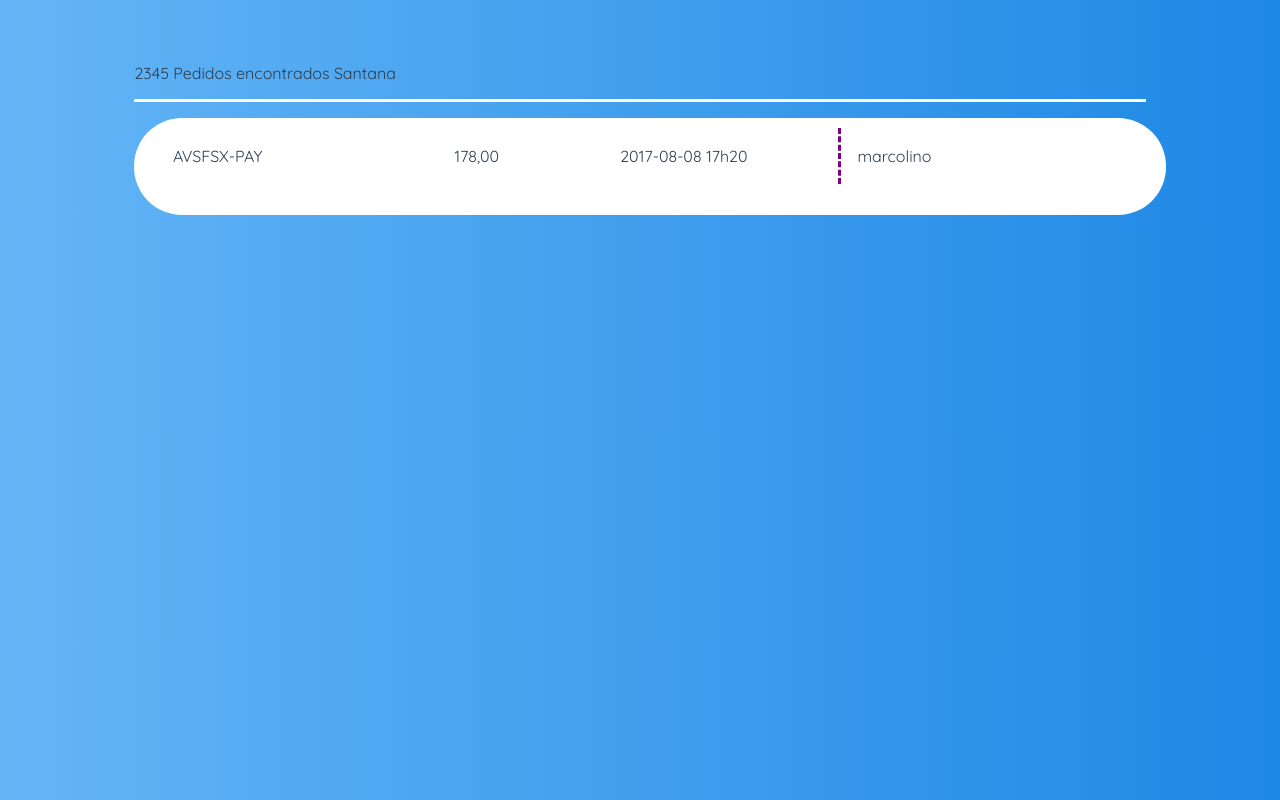
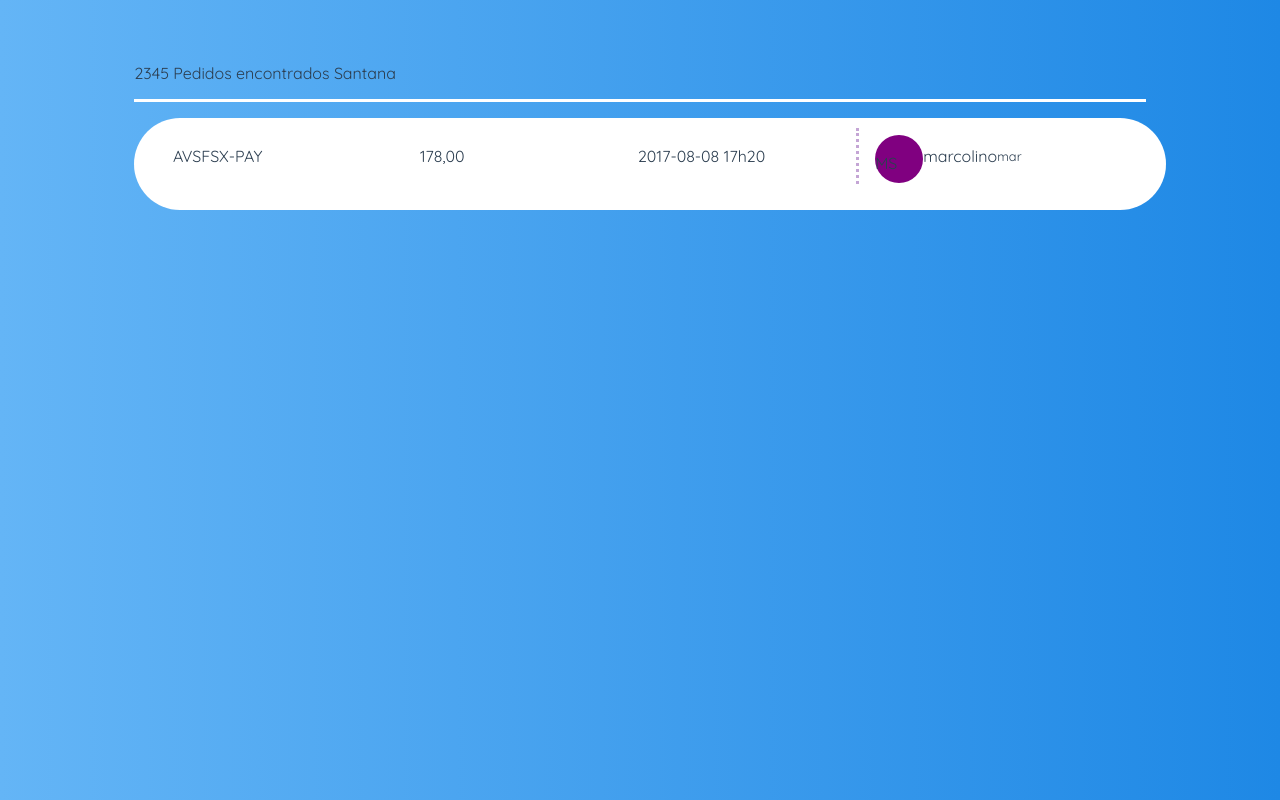
Before and after one commit to marcos150895/moip-front-vue, a Vue app: page / in a window 1280 px wide. Built offline with nearby package versions, Linux system fonts and the light colour scheme.

Commit message:
componente icon/cliente

```diff
--- a/src/components/OrdersList/OrdersList.vue
+++ b/src/components/OrdersList/OrdersList.vue
@@ -8,7 +8,7 @@
 
     <linha status="http://www.freeiconspng.com/uploads/blue-check-icon-13.png" codigo="AVSFSX-PAY"
     meio_pagamento="http://icons.iconarchive.com/icons/iconsmind/outline/512/Credit-Card-2-icon.png"
-    valor="178,00" atualizado="2017-08-08 17h20" cliente="marcolino"></linha>
+    valor="178,00" atualizado="2017-08-08 17h20" nome="marcolino" email="mar"></linha>
   </div>
 </template>
 
--- /dev/null
+++ b/src/components/shared/cliente/Cliente.vue
@@ -0,0 +1,47 @@
+<template>
+  <div class="container">
+    <div class="imagem detalhes">
+      MS
+    </div>
+
+    <div class="detalhes">
+      {{nome}}
+    </div>
+    <div class="email">
+      {{email}}
+    </div>
+
+  </div>
+</template>
+
+<script>
+  export default {
+
+    props: ['nome', 'foto', 'email']
+  }
+</script>
+
+<style scoped>
+  .container .imagem {
+    border-radius: 50%;
+    background-position: -15px -15px;
+    height: 3em;
+    width: 3em;
+    background-color: purple;
+    margin-top: 0.4em;
+  }
+
+  @media (min-width: 600px) {
+    .container .detalhes {
+      float: left;
+    }
+  }
+
+  .container .datalhes {
+    font-size: 0.8em;
+  }
+
+  .container .email {
+    font-size: 0.8em;
+  }
+</style>
--- /dev/null
+++ b/src/components/shared/icon/Icon.vue
@@ -0,0 +1,23 @@
+<template>
+  <div>
+    <span class="icon-credit-card"></span>
+  </div>
+</template>
+<script >
+
+ export default {
+
+    props: ['url' , 'color']
+ }
+
+</script>
+<style scoped>
+  .icon-credit-card:before {
+
+    content: "\e900";
+    float: left;
+    margin-top: 1.5%;
+    color: #7C259A;
+  }
+
+</style>
--- a/src/components/shared/linha/Linha.vue
+++ b/src/components/shared/linha/Linha.vue
@@ -1,13 +1,13 @@
 <template>
   <div id="linha_tabela">
     <div id="status" class="">
-      <span class="icon-credit-card"></span>
+      <icone></icone>
     </div>
     <div id="codigo" class="linha">
       {{codigo}}
     </div>
     <div id="icone_pag">
-      <span class="icon-credit-card"></span>
+      <icone></icone>
     </div>
     <div id="meio_pagamento" class="linha">
       {{valor}}
@@ -17,15 +17,24 @@
     </div>
     <div id="cliente" class="linha">
       <!-- componente -->
-      {{cliente}}
+      <cliente :nome="nome" :email="email"></cliente>
     </div>
   </div>
 </template>
 
 <script>
+  import Icon from '../icon/Icon.vue'
+  import Cliente from '../cliente/Cliente.vue'
+
   export default {
 
-    props: ['status', 'codigo', 'meio_pagamento', 'valor', 'atualizado', 'cliente'],
+    components: {
+
+      'icone': Icon,
+      'cliente': Cliente
+    },
+
+    props: ['status', 'codigo', 'meio_pagamento', 'valor', 'atualizado', 'nome', 'email'],
 
     computed: {
       //fazer metodos para saber qual icone pelo status
@@ -37,13 +46,54 @@
   #linha_tabela {
     margin-top: 1em;
     background-color: white;
-    border-radius: 3em;
     width: 100%;
     height: 16%;
-    line-height: 350%;
+    line-height: 200%;
     float: left;
-    min-width: 300px;
+    min-width: 200px;
     padding: 1.0%;
+    border-radius: 5%;
+  }
+
+  #linha #status {
+    width: 8%;
+  }
+
+  #linha_tabela #codigo {
+    width: 20%;
+    margin-left: 1em;
+  }
+
+  #linha_tabela #meio_pagamento {
+    padding-left: 1em;
+    width: 5%;
+    position: relative;
+    float: left;
+  }
+
+  #linha_tabela #valor {
+    width: 10%;
+    margin-left: 1.5em;
+  }
+
+  #linha_tabela #atualizado {
+    width: 20%;
+    margin-left: 1em;
+  }
+
+  #linha_tabela #cliente {
+    width: 93%;
+    margin-left: 1em;
+    border-top-color: rgba(137, 76, 171, 0.5);
+    border-style: dotted;
+    border-left: none;
+    border-bottom: none;
+    border-right: none;
+    padding-left: 0.2em;
+  }
+
+  .linha {
+    min-width: 150px;
   }
 
   @media (min-width: 600px) {
@@ -59,54 +109,51 @@
     }
   }
 
-  #linha #status {
-    width: 8%;
+  @media (min-width: 600px) {
+    #linha_tabela {
+      margin-top: 1em;
+      background-color: white;
+      border-radius: 3em;
+      width: 100%;
+      height: 16%;
+      line-height: 350%;
+      float: left;
+      min-width: 300px;
+      padding: 1.0%;
+    }
   }
 
-  #linha_tabela #codigo {
-    width: 25%;
-    margin-left: 1em;
-  }
-
-  #linha_tabela #meio_pagamento {
-   padding-left: 1em;
-    width: 5%;
-  }
-
-  #linha_tabela #valor {
-    width: 12%;
-    margin-left: 1.5em;
-  }
-
-  #linha_tabela #atualizado {
-    width: 20%;
-    margin-left: 1em;
-  }
-
+  @media (min-width: 600px) {
     #linha_tabela #cliente {
       width: 20%;
       margin-left: 1em;
-    border-left-color: purple;
-    border-style: dashed;
+      border-left-color: rgba(137, 76, 171, 0.5);
+      border-style: dotted;
       border-top: none;
       border-bottom: none;
       border-right: none;
       padding-left: 1em;
     }
-
-  .linha {
-    min-width: 150px;
   }
 
-  .icon-credit-card:before {
-    content: "\e900";
-    float: left;
-    margin-top: 1.5%;
+  @media(min-width: 600px) {
+    #linha_tabela #meio_pagamento {
+      width: 20%;
+      margin-left: 1em;
+    }
   }
 
+  @media(min-width: 600px) {
+    #linha_tabela #valor {
+      width: 10%;
+      margin-left: 1.5em;
+    }
+  }
 
-  #icone_pag .icon-credit-card:before {
-    content: "\e900";
-    margin-top: 2.0%;
+  @media(min-width: 600px) {
+    #linha_tabela #atualizado {
+      width: 20%;
+      margin-left: 1em;
+    }
   }
 </style>
```
Lines whose indentation alone changed are shown as unchanged.
